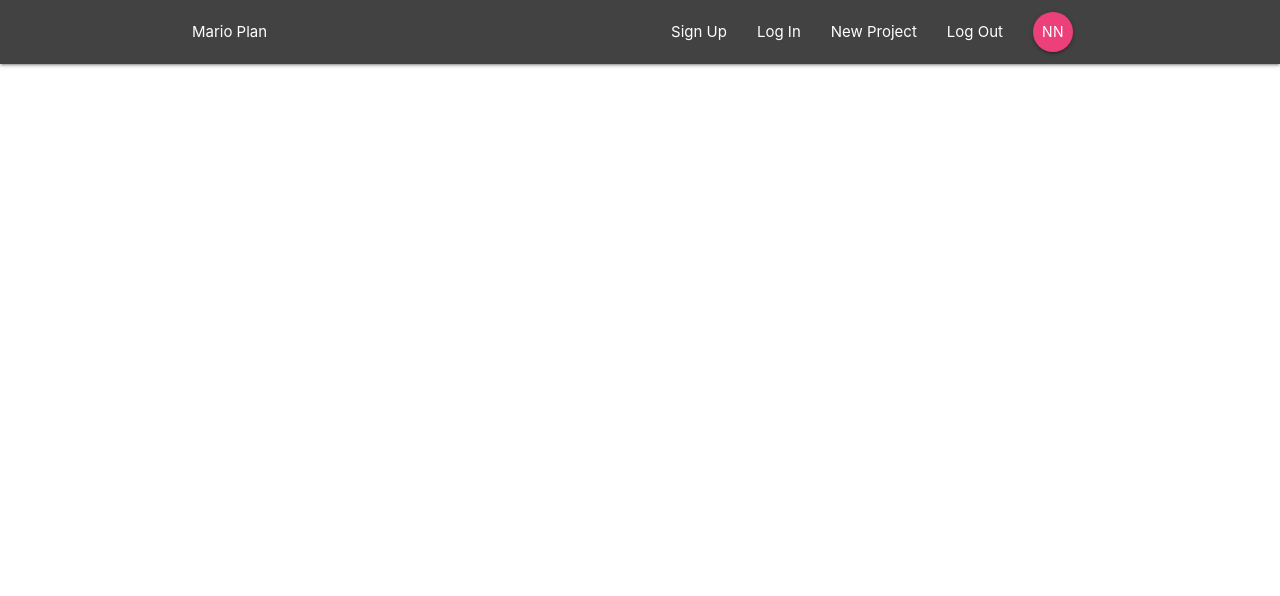
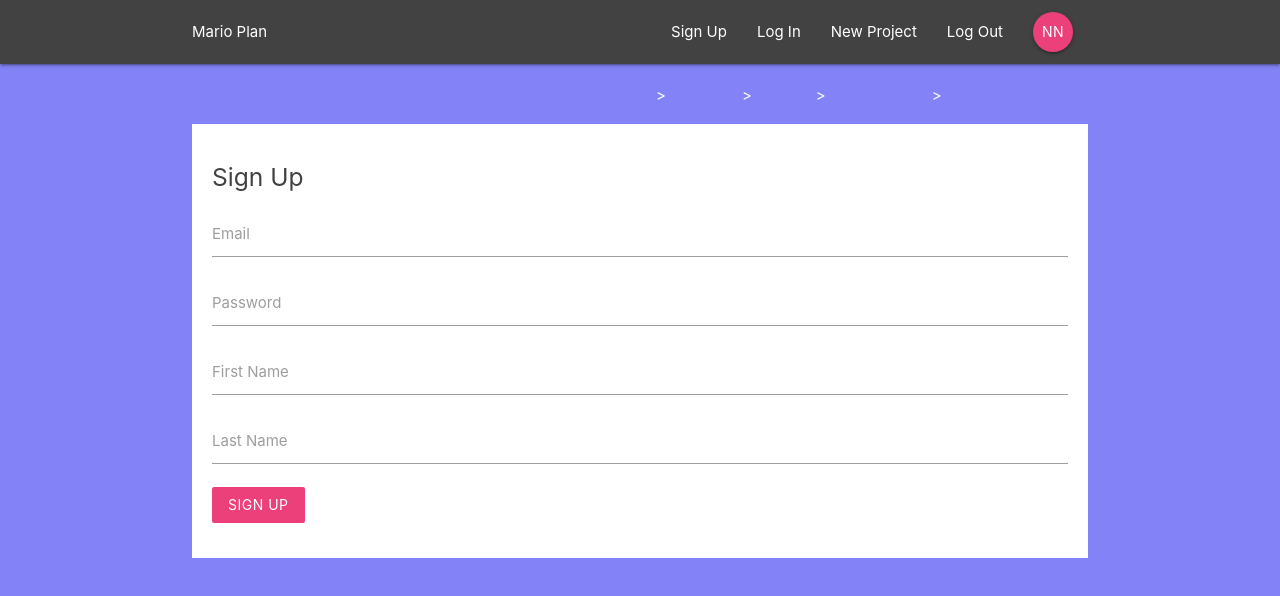
Before and after one commit to aymankharouf/course-register, a React (Create React App) app: page /signup in a window 1280 px wide. Shown: the top 596 px of the page. Built offline with nearby package versions, Linux system fonts and the light colour scheme.

Commit message:
add forms

```diff
--- a/public/index.html
+++ b/public/index.html
@@ -38,5 +38,6 @@
       To begin the development, run `npm start` or `yarn start`.
       To create a production bundle, use `npm run build` or `yarn build`.
     -->
+    <script src="https://cdnjs.cloudflare.com/ajax/libs/materialize/1.0.0/js/materialize.min.js"></script>
   </body>
 </html>
--- a/src/App.js
+++ b/src/App.js
@@ -3,6 +3,9 @@
 import Navbar from './components/layout/Navbar'
 import Dashboard from './components/dashboard/Dashboard'
 import ProjectDetails from './components/projects/ProjectDetails'
+import SignIn from './components/auth/SignIn'
+import SignUp from './components/auth/SignUp'
+import CreateProject from './components/projects/CreateProject'
 
 class App extends Component {
   render() {
@@ -12,7 +15,10 @@
           <Navbar/>
           <Switch>
             <Route exact path='/' component={Dashboard}/>
-            <Route exact path='/project/:id' component={ProjectDetails}/>
+            <Route path='/project/:id' component={ProjectDetails}/>
+            <Route path='/signin' component={SignIn}/>
+            <Route path='/signup' component={SignUp}/>
+            <Route path='/create' component={CreateProject}/>
           </Switch>
         </div>
       </BrowserRouter>
--- a/src/components/auth/SignIn.js
+++ b/src/components/auth/SignIn.js
@@ -0,0 +1,39 @@
+import React, { Component} from 'react'
+
+class SignIn extends Component {
+  state = {
+    email: '',
+    password: ''
+  }
+  handleChange = (e) => {
+    this.setState({
+      [e.target.id]: [e.target.value]
+    })
+  }
+  handleSubmit = (e) => {
+    e.preventDefault()
+    console.log(this.state)
+  }
+  render() {
+    return (
+      <div className="container">
+        <form className="white" onSubmit={this.handleSubmit}>
+          <h5 className="grey-text text-darken-3">Sign In</h5>
+          <div className="input-field">
+            <label htmlFor="email">Email</label>
+            <input type="email" id="email" onChange={this.handleChange}/>
+          </div>
+          <div className="input-field">
+            <label htmlFor="password">Password</label>
+            <input type="password" id="password" onChange={this.handleChange}/>
+          </div>
+          <div className="input-field">
+            <button className="btn pink lighten-1 z-depth-0">Login</button>
+          </div>
+        </form>
+      </div>
+    )
+  }
+}
+
+export default SignIn
--- a/src/components/auth/SignUp.js
+++ b/src/components/auth/SignUp.js
@@ -0,0 +1,49 @@
+import React, { Component} from 'react'
+
+class SignUp extends Component {
+  state = {
+    email: '',
+    password: '',
+    firstName: '',
+    lastName: ''
+  }
+  handleChange = (e) => {
+    this.setState({
+      [e.target.id]: [e.target.value]
+    })
+  }
+  handleSubmit = (e) => {
+    e.preventDefault()
+    console.log(this.state)
+  }
+  render() {
+    return (
+      <div className="container">
+        <form className="white" onSubmit={this.handleSubmit}>
+          <h5 className="grey-text text-darken-3">Sign Up</h5>
+          <div className="input-field">
+            <label htmlFor="email">Email</label>
+            <input type="email" id="email" onChange={this.handleChange}/>
+          </div>
+          <div className="input-field">
+            <label htmlFor="password">Password</label>
+            <input type="password" id="password" onChange={this.handleChange}/>
+          </div>
+          <div className="input-field">
+            <label htmlFor="firstName">First Name</label>
+            <input type="text" id="firstName" onChange={this.handleChange}/>
+          </div>
+          <div className="input-field">
+            <label htmlFor="lastName">Last Name</label>
+            <input type="text" id="lastName" onChange={this.handleChange}/>
+          </div>
+          <div className="input-field">
+            <button className="btn pink lighten-1 z-depth-0">Sign Up</button>
+          </div>
+        </form>
+      </div>
+    )
+  }
+}
+
+export default SignUp
--- a/src/components/layout/SignedInLinks.js
+++ b/src/components/layout/SignedInLinks.js
@@ -4,7 +4,7 @@
 const SignedInLinks = () => {
   return (
       <ul className="right">
-        <li><NavLink to='/'>New Project</NavLink>></li>
+        <li><NavLink to='/create'>New Project</NavLink>></li>
         <li><NavLink to='/'>Log Out</NavLink>></li>
         <li><NavLink to='/' className="btn btn-floating pink lighten-1">NN</NavLink></li>
       </ul>
--- a/src/components/layout/SignedOutLinks.js
+++ b/src/components/layout/SignedOutLinks.js
@@ -4,8 +4,8 @@
 const SignedOutLinks = () => {
   return (
       <ul className="right">
-        <li><NavLink to='/'>Sign Up</NavLink>></li>
-        <li><NavLink to='/'>Log In</NavLink>></li>
+        <li><NavLink to='/signup'>Sign Up</NavLink>></li>
+        <li><NavLink to='/signin'>Log In</NavLink>></li>
       </ul>
     )
 }
--- a/src/components/projects/CreateProject.js
+++ b/src/components/projects/CreateProject.js
@@ -0,0 +1,39 @@
+import React, { Component} from 'react'
+
+class CreateProject extends Component {
+  state = {
+    title: '',
+    content: ''
+  }
+  handleChange = (e) => {
+    this.setState({
+      [e.target.id]: [e.target.value]
+    })
+  }
+  handleSubmit = (e) => {
+    e.preventDefault()
+    console.log(this.state)
+  }
+  render() {
+    return (
+      <div className="container">
+        <form className="white" onSubmit={this.handleSubmit}>
+          <h5 className="grey-text text-darken-3">Create Project</h5>
+          <div className="input-field">
+            <label htmlFor="title">Title</label>
+            <input type="text" id="title" onChange={this.handleChange}/>
+          </div>
+          <div className="input-field">
+            <label htmlFor="content">Project Content</label>
+            <textarea className="materialize-textarea" id="content" onChange={this.handleChange}/>
+          </div>
+          <div className="input-field">
+            <button className="btn pink lighten-1 z-depth-0">Create</button>
+          </div>
+        </form>
+      </div>
+    )
+  }
+}
+
+export default CreateProject
--- a/src/index.css
+++ b/src/index.css
@@ -6,9 +6,19 @@
     sans-serif;
   -webkit-font-smoothing: antialiased;
   -moz-osx-font-smoothing: grayscale;
+  background-color: rgb(131, 131, 247);
 }
 
 code {
   font-family: source-code-pro, Menlo, Monaco, Consolas, "Courier New",
     monospace;
 }
+
+form {
+  padding: 20px;
+  margin-top: 60px;
+}
+
+form buttun, form h5 {
+  margin: 20px 0;
+}
```
